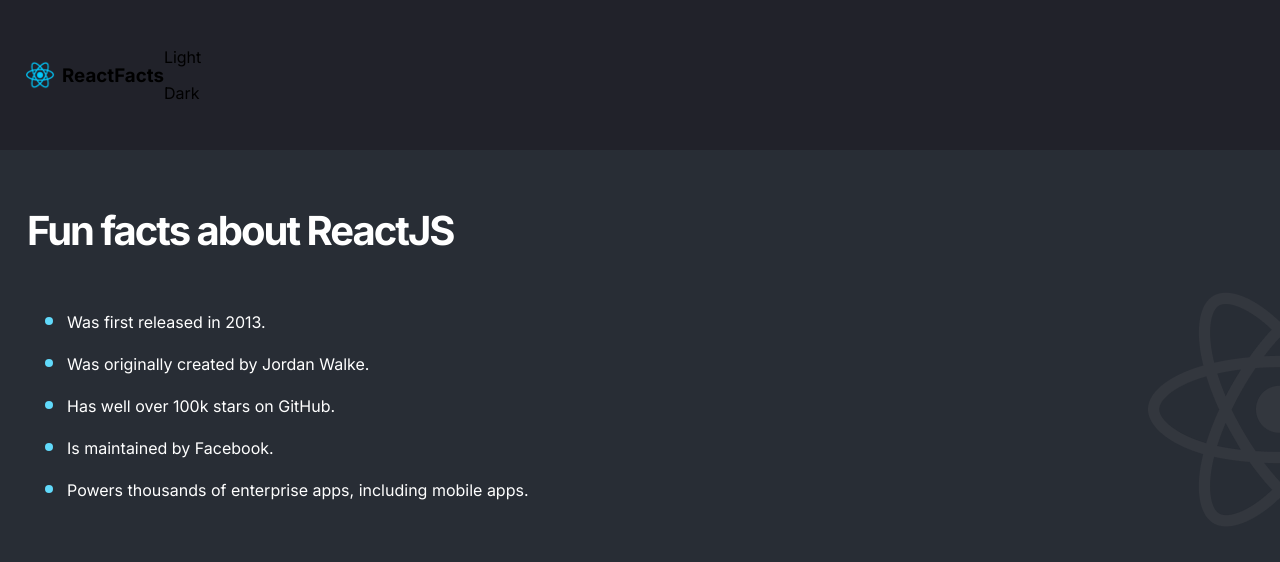
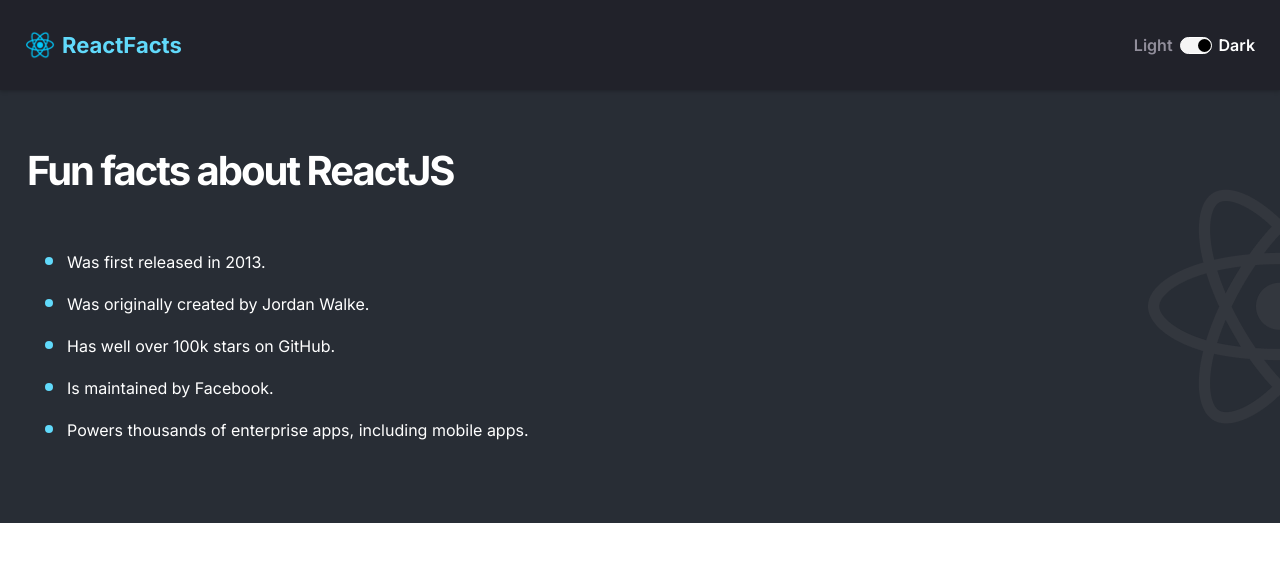
Before and after one commit to dushmanta05/reactjs-info, a React (Vite) app: page / in a window 1280 px wide. Shown: the top 562 px of the page. Built offline with nearby package versions, Linux system fonts and the light colour scheme.

Commit message:
styled Main, Navbar components

```diff
--- a/src/App.css
+++ b/src/App.css
@@ -1,7 +1,20 @@
+* {
+    box-sizing: border-box;
+}
+
+h1, h2, h3, h4, h5, h6, p {
+    margin: 0;
+}
+
 body {
     margin: 0;
     font-family: Inter, sans-serif;
-    background: #282D35;
+}
+
+.container {
+    display: flex;
+    flex-direction: column;
+    height: 100vh;
 }
 
 .nav-logo {
@@ -12,19 +25,24 @@
 nav {
     display: flex;
     align-items: center;
-    background-color: #21222A;
+    background-color: #ffffff;
     padding: 30px 25px;
     height: 90px;
     left: 0px;
     top: 0px;
-
+    box-shadow: 0px 1px 4px rgba(0, 0, 0, 0.25);
+    z-index: 1;
 }
 
-.nav-logo_text, .nav-title {
+nav.dark {
+    background-color: #21222A;
+}
+
+.nav-logo-text, .nav-title {
     margin: 0;
 }
 
-.nav-logo_text {
+.nav-logo-text {
     margin-right: auto;
     color: #61DAFB;
     font-weight: 700;
@@ -36,11 +54,76 @@
     color: #DEEBF8;
     font-weight: 600;
 }
+
+.toggler {
+    display: flex;
+    align-items: center;
+}
+
+.toggler p {
+    font-size: 1rem;
+    font-weight: 600;
+}
+
+.toggler-slider {
+    width: 30px;
+    height: 15px;
+    background-color: #2B283A;
+    border-radius: 2rem;
+    margin-inline: 7px;
+    cursor: pointer;
+    display: flex;
+    justify-content: flex-start;
+    align-items: center;
+    border: 1px solid black;
+    box-sizing: content-box;
+}
+
+nav.dark .toggler-slider {
+    border-color: white;
+    background-color: #F5F5F5;
+    justify-content: flex-end;
+}
+
+.toggler-slider-circle {
+    height: 13px;
+    width: 13px;
+    background-color: white;
+    border-radius: 50%;
+}
+
+nav.dark .toggler-slider-circle {
+    background-color: black;
+}
+
+.toggler-light {
+    color: #2B283A;
+}
+
+nav.dark .toggler-light {
+    color: #918E9B;;
+}
+
+.toggler-dark {
+    color: #D5D4D8;
+}
+
+nav.dark .toggler-dark {
+    color: #FFFFFF;
+}
+
 main {
-    background-image: url(./assets/react-icon-large.png);
+    background-image: url(./assets/react-icon-light.png);
     background-repeat: no-repeat;
-    background-position: right 75%;
+    background-position: right center;
+    background-color: white;
     padding: 57px 27px;
+    color: #2B283A;
+}
+
+main.dark {
+    background-image: url(./assets/react-icon-dark.png);
+    background-color: #282D35;
     color: white;
 }
 
@@ -49,7 +132,6 @@
     font-weight: 700;
     font-size: 40px;
     line-height: 47px;
-    color: #ffffff;
     left: 27px;
     top: 148px;
     letter-spacing: -0.05em;
```
